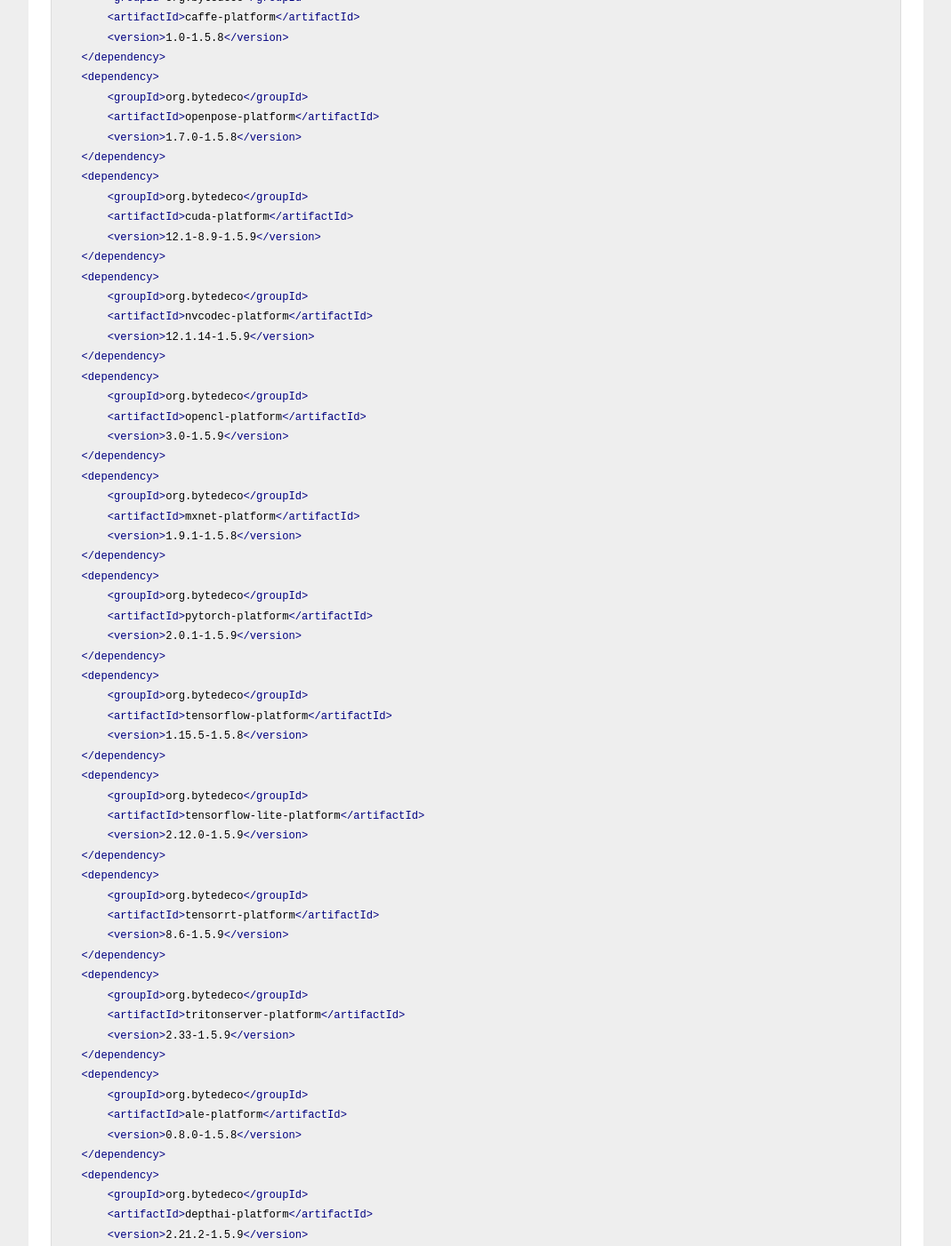
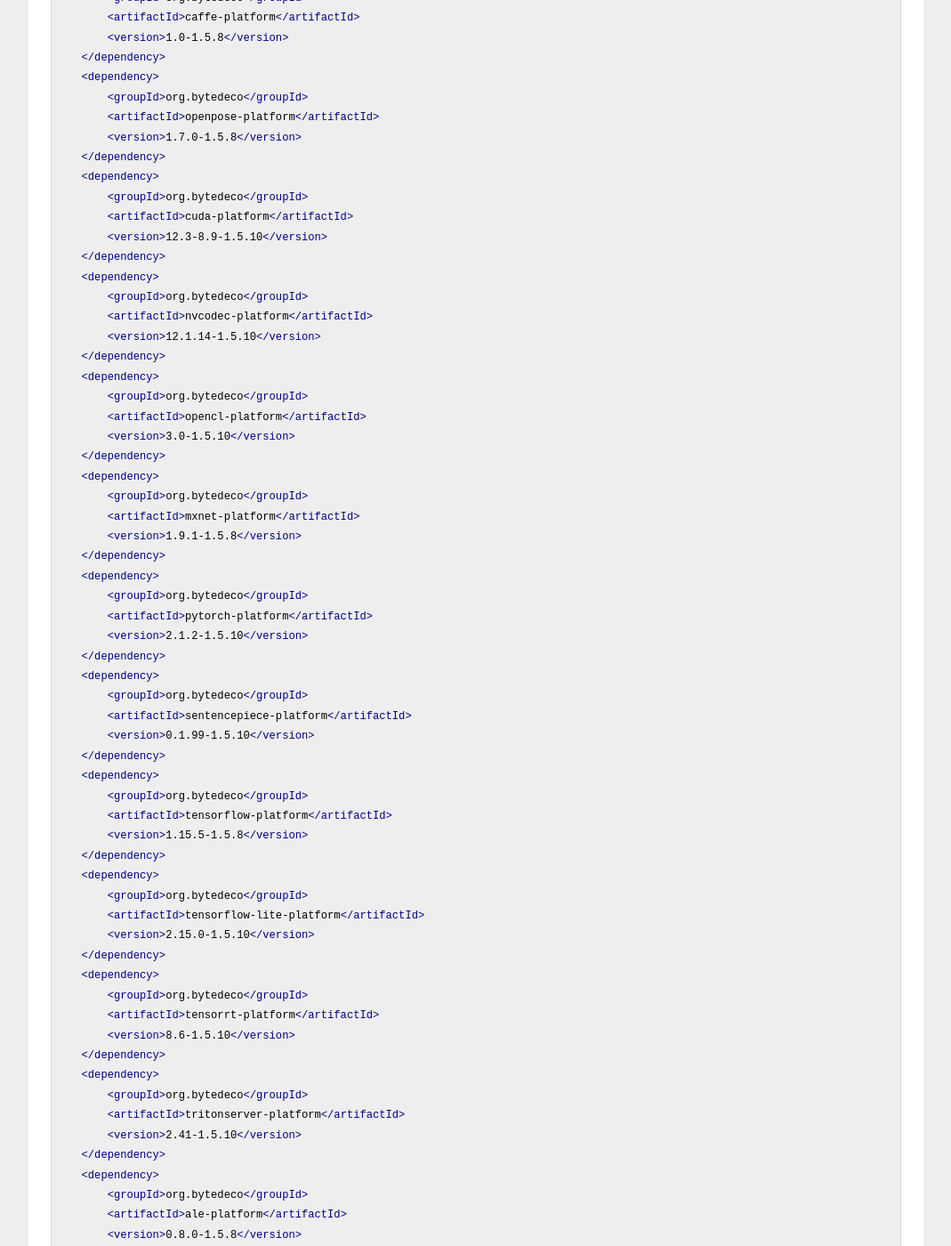
Before and after one commit to bytedeco/bytedeco.github.io, a Jekyll site: the page built from download/index.md, in a window 1280 px wide and 1400 px high, scrolled down 4629 px. Shown: the whole window at 89% size, without its empty margins (105-1174 px from the left). Built offline with Jekyll 4.4.1, drawn with Linux system fonts in a browser that asks for light colours; some of the changed text lies outside the part shown.

Commit message:
Update links and presets for version 1.5.10

````diff
--- a/download/index.md
+++ b/download/index.md
@@ -18,18 +18,18 @@ Here is a sample list of dependencies that you can use as base for your own `pom
     <dependency>
         <groupId>org.bytedeco</groupId>
         <artifactId>javacpp-platform</artifactId>
-        <version>1.5.9</version>
+        <version>1.5.10</version>
     </dependency>
 
     <dependency>
         <groupId>org.bytedeco</groupId>
         <artifactId>opencv-platform</artifactId>
-        <version>4.7.0-1.5.9</version>
+        <version>4.9.0-1.5.10</version>
     </dependency>
     <dependency>
         <groupId>org.bytedeco</groupId>
         <artifactId>ffmpeg-platform</artifactId>
-        <version>6.0-1.5.9</version>
+        <version>6.1.1-1.5.10</version>
     </dependency>
     <dependency>
         <groupId>org.bytedeco</groupId>
@@ -94,12 +94,12 @@ Here is a sample list of dependencies that you can use as base for your own `pom
     <dependency>
         <groupId>org.bytedeco</groupId>
         <artifactId>hdf5-platform</artifactId>
-        <version>1.14.1-1.5.9</version>
+        <version>1.14.3-1.5.10</version>
     </dependency>
     <dependency>
         <groupId>org.bytedeco</groupId>
         <artifactId>hyperscan-platform</artifactId>
-        <version>5.4.2-1.5.9</version>
+        <version>5.4.2-1.5.10</version>
     </dependency>
     <dependency>
         <groupId>org.bytedeco</groupId>
@@ -109,7 +109,7 @@ Here is a sample list of dependencies that you can use as base for your own `pom
     <dependency>
         <groupId>org.bytedeco</groupId>
         <artifactId>mkl-platform</artifactId>
-        <version>2023.1-1.5.9</version>
+        <version>2024.0-1.5.10</version>
     </dependency>
     <dependency>
         <groupId>org.bytedeco</groupId>
@@ -119,47 +119,47 @@ Here is a sample list of dependencies that you can use as base for your own `pom
     <dependency>
         <groupId>org.bytedeco</groupId>
         <artifactId>dnnl-platform</artifactId>
-        <version>3.1-1.5.9</version>
+        <version>3.3.4-1.5.10</version>
     </dependency>
     <dependency>
         <groupId>org.bytedeco</groupId>
         <artifactId>openblas-platform</artifactId>
-        <version>0.3.23-1.5.9</version>
+        <version>0.3.26-1.5.10</version>
     </dependency>
     <dependency>
         <groupId>org.bytedeco</groupId>
         <artifactId>arpack-ng-platform</artifactId>
-        <version>3.9.0-1.5.9</version>
+        <version>3.9.1-1.5.10</version>
     </dependency>
     <dependency>
         <groupId>org.bytedeco</groupId>
         <artifactId>cminpack-platform</artifactId>
-        <version>1.3.8-1.5.9</version>
+        <version>1.3.8-1.5.10</version>
     </dependency>
     <dependency>
         <groupId>org.bytedeco</groupId>
         <artifactId>fftw-platform</artifactId>
-        <version>3.3.10-1.5.9</version>
+        <version>3.3.10-1.5.10</version>
     </dependency>
     <dependency>
         <groupId>org.bytedeco</groupId>
         <artifactId>gsl-platform</artifactId>
-        <version>2.7-1.5.9</version>
+        <version>2.7-1.5.10</version>
     </dependency>
     <dependency>
         <groupId>org.bytedeco</groupId>
         <artifactId>cpython-platform</artifactId>
-        <version>3.11.3-1.5.9</version>
+        <version>3.12.1-1.5.10</version>
     </dependency>
     <dependency>
         <groupId>org.bytedeco</groupId>
         <artifactId>numpy-platform</artifactId>
-        <version>1.24.3-1.5.9</version>
+        <version>1.26.3-1.5.10</version>
     </dependency>
     <dependency>
         <groupId>org.bytedeco</groupId>
         <artifactId>scipy-platform</artifactId>
-        <version>1.10.1-1.5.9</version>
+        <version>1.12.0-1.5.10</version>
     </dependency>
     <dependency>
         <groupId>org.bytedeco</groupId>
@@ -169,12 +169,12 @@ Here is a sample list of dependencies that you can use as base for your own `pom
     <dependency>
         <groupId>org.bytedeco</groupId>
         <artifactId>llvm-platform</artifactId>
-        <version>16.0.4-1.5.9</version>
+        <version>17.0.6-1.5.10</version>
     </dependency>
     <dependency>
         <groupId>org.bytedeco</groupId>
         <artifactId>libffi-platform</artifactId>
-        <version>3.4.4-1.5.9</version>
+        <version>3.4.4-1.5.10</version>
     </dependency>
     <dependency>
         <groupId>org.bytedeco</groupId>
@@ -189,12 +189,12 @@ Here is a sample list of dependencies that you can use as base for your own `pom
     <dependency>
         <groupId>org.bytedeco</groupId>
         <artifactId>leptonica-platform</artifactId>
-        <version>1.83.0-1.5.9</version>
+        <version>1.84.1-1.5.10</version>
     </dependency>
     <dependency>
         <groupId>org.bytedeco</groupId>
         <artifactId>tesseract-platform</artifactId>
-        <version>5.3.1-1.5.9</version>
+        <version>5.3.4-1.5.10</version>
     </dependency>
     <dependency>
         <groupId>org.bytedeco</groupId>
@@ -209,17 +209,17 @@ Here is a sample list of dependencies that you can use as base for your own `pom
     <dependency>
         <groupId>org.bytedeco</groupId>
         <artifactId>cuda-platform</artifactId>
-        <version>12.1-8.9-1.5.9</version>
+        <version>12.3-8.9-1.5.10</version>
     </dependency>
     <dependency>
         <groupId>org.bytedeco</groupId>
         <artifactId>nvcodec-platform</artifactId>
-        <version>12.1.14-1.5.9</version>
+        <version>12.1.14-1.5.10</version>
     </dependency>
     <dependency>
         <groupId>org.bytedeco</groupId>
         <artifactId>opencl-platform</artifactId>
-        <version>3.0-1.5.9</version>
+        <version>3.0-1.5.10</version>
     </dependency>
     <dependency>
         <groupId>org.bytedeco</groupId>
@@ -229,7 +229,12 @@ Here is a sample list of dependencies that you can use as base for your own `pom
     <dependency>
         <groupId>org.bytedeco</groupId>
         <artifactId>pytorch-platform</artifactId>
-        <version>2.0.1-1.5.9</version>
+        <version>2.1.2-1.5.10</version>
+    </dependency>
+    <dependency>
+        <groupId>org.bytedeco</groupId>
+        <artifactId>sentencepiece-platform</artifactId>
+        <version>0.1.99-1.5.10</version>
     </dependency>
     <dependency>
         <groupId>org.bytedeco</groupId>
@@ -239,17 +244,17 @@ Here is a sample list of dependencies that you can use as base for your own `pom
     <dependency>
         <groupId>org.bytedeco</groupId>
         <artifactId>tensorflow-lite-platform</artifactId>
-        <version>2.12.0-1.5.9</version>
+        <version>2.15.0-1.5.10</version>
     </dependency>
     <dependency>
         <groupId>org.bytedeco</groupId>
         <artifactId>tensorrt-platform</artifactId>
-        <version>8.6-1.5.9</version>
+        <version>8.6-1.5.10</version>
     </dependency>
     <dependency>
         <groupId>org.bytedeco</groupId>
         <artifactId>tritonserver-platform</artifactId>
-        <version>2.33-1.5.9</version>
+        <version>2.41-1.5.10</version>
     </dependency>
     <dependency>
         <groupId>org.bytedeco</groupId>
@@ -259,12 +264,12 @@ Here is a sample list of dependencies that you can use as base for your own `pom
     <dependency>
         <groupId>org.bytedeco</groupId>
         <artifactId>depthai-platform</artifactId>
-        <version>2.21.2-1.5.9</version>
+        <version>2.24.0-1.5.10</version>
     </dependency>
     <dependency>
         <groupId>org.bytedeco</groupId>
         <artifactId>onnx-platform</artifactId>
-        <version>1.14.0-1.5.9</version>
+        <version>1.15.0-1.5.10</version>
     </dependency>
     <dependency>
         <groupId>org.bytedeco</groupId>
@@ -274,17 +279,17 @@ Here is a sample list of dependencies that you can use as base for your own `pom
     <dependency>
         <groupId>org.bytedeco</groupId>
         <artifactId>onnxruntime-platform</artifactId>
-        <version>1.15.0-1.5.9</version>
+        <version>1.16.3-1.5.10</version>
     </dependency>
     <dependency>
         <groupId>org.bytedeco</groupId>
         <artifactId>tvm-platform</artifactId>
-        <version>0.12.0-1.5.9</version>
+        <version>0.14.0-1.5.10</version>
     </dependency>
     <dependency>
         <groupId>org.bytedeco</groupId>
         <artifactId>bullet-platform</artifactId>
-        <version>3.25-1.5.9</version>
+        <version>3.25-1.5.10</version>
     </dependency>
     <dependency>
         <groupId>org.bytedeco</groupId>
@@ -314,14 +319,14 @@ Here is a sample list of dependencies that you can use as base for your own `pom
     <dependency>
         <groupId>org.bytedeco</groupId>
         <artifactId>systems-platform</artifactId>
-        <version>1.5.9</version>
+        <version>1.5.10</version>
     </dependency>
 
     <!-- Additional dependencies required to use CUDA, cuDNN, NCCL, and TensorRT -->
     <dependency>
         <groupId>org.bytedeco</groupId>
         <artifactId>opencv-platform-gpu</artifactId>
-        <version>4.7.0-1.5.9</version>
+        <version>4.9.0-1.5.10</version>
     </dependency>
     <dependency>
         <groupId>org.bytedeco</groupId>
@@ -336,7 +341,7 @@ Here is a sample list of dependencies that you can use as base for your own `pom
     <dependency>
         <groupId>org.bytedeco</groupId>
         <artifactId>pytorch-platform-gpu</artifactId>
-        <version>2.0.1-1.5.9</version>
+        <version>2.1.2-1.5.10</version>
     </dependency>
     <dependency>
         <groupId>org.bytedeco</groupId>
@@ -346,12 +351,12 @@ Here is a sample list of dependencies that you can use as base for your own `pom
     <dependency>
         <groupId>org.bytedeco</groupId>
         <artifactId>onnxruntime-platform-gpu</artifactId>
-        <version>1.15.0-1.5.9</version>
+        <version>1.16.3-1.5.10</version>
     </dependency>
     <dependency>
         <groupId>org.bytedeco</groupId>
         <artifactId>tvm-platform-gpu</artifactId>
-        <version>0.12.0-1.5.9</version>
+        <version>0.14.0-1.5.10</version>
     </dependency>
 
     <!-- Optional dependencies to load Python-enabled builds -->
@@ -370,24 +375,24 @@ Here is a sample list of dependencies that you can use as base for your own `pom
     <dependency>
         <groupId>org.bytedeco</groupId>
         <artifactId>cuda-platform-redist</artifactId>
-        <version>12.1-8.9-1.5.9</version>
+        <version>12.3-8.9-1.5.10</version>
     </dependency>
     <dependency>
         <groupId>org.bytedeco</groupId>
         <artifactId>tensorrt-platform-redist</artifactId>
-        <version>8.6-1.5.9</version>
+        <version>8.6-1.5.10</version>
     </dependency>
 
     <!-- Additional dependencies to use bundled full version of MKL -->
     <dependency>
         <groupId>org.bytedeco</groupId>
         <artifactId>mkl-platform-redist</artifactId>
-        <version>2023.1-1.5.9</version>
+        <version>2024.0-1.5.10</version>
     </dependency>
 
     <dependency>
         <groupId>org.bytedeco</groupId>
         <artifactId>javacv-platform</artifactId>
-        <version>1.5.9</version>
+        <version>1.5.10</version>
     </dependency>
 ```
--- a/index.html
+++ b/index.html
@@ -58,6 +58,7 @@ title: Home
     <li><a href="https://github.com/bytedeco/javacpp-presets/tree/master/opencl">OpenCL</a> &ndash; [<a href="https://github.com/bytedeco/javacpp-presets/tree/master/opencl#sample-usage">sample usage</a>] [<a href="http://bytedeco.org/javacpp-presets/opencl/apidocs/">API</a>] &ndash; Open standard for parallel programming of heterogeneous systems</li>
     <li><a href="https://github.com/bytedeco/javacpp-presets/tree/master/mxnet">MXNet</a> &ndash; [<a href="https://github.com/bytedeco/javacpp-presets/tree/master/mxnet#sample-usage">sample usage</a>] [<a href="http://bytedeco.org/javacpp-presets/mxnet/apidocs/">API</a>] &ndash; Flexible and efficient library for deep learning</li>
     <li><a href="https://github.com/bytedeco/javacpp-presets/tree/master/pytorch">PyTorch</a> &ndash; [<a href="https://github.com/bytedeco/javacpp-presets/tree/master/pytorch#sample-usage">sample usage</a>] [<a href="http://bytedeco.org/javacpp-presets/pytorch/apidocs/">API</a>] &ndash; Tensors and dynamic neural networks with strong GPU acceleration</li>
+    <li><a href="https://github.com/bytedeco/javacpp-presets/tree/master/sentencepiece">SentencePiece</a> &ndash; [<a href="https://github.com/bytedeco/javacpp-presets/tree/master/sentencepiece/#sample-usage">sample usage</a>] [<a href="http://bytedeco.org/javacpp-presets/sentencepiece/apidocs/">API</a>] &ndash; Unsupervised text tokenizer for neural-network-based text generation</li>
     <li><a href="https://github.com/bytedeco/javacpp-presets/tree/master/tensorflow">TensorFlow</a> &ndash; [<a href="https://github.com/bytedeco/javacpp-presets/tree/master/tensorflow#sample-usage">sample usage</a>] [<a href="http://bytedeco.org/javacpp-presets/tensorflow/apidocs/">API</a>] &ndash; Computation using data flow graphs for scalable machine learning</li>
     <li><a href="https://github.com/bytedeco/javacpp-presets/tree/master/tensorflow-lite">TensorFlow Lite</a> &ndash; [<a href="https://github.com/bytedeco/javacpp-presets/tree/master/tensorflow-lite#sample-usage">sample usage</a>] [<a href="http://bytedeco.org/javacpp-presets/tensorflow-lite/apidocs/">API</a>] &ndash; An open source deep learning framework for on-device inference</li>
     <li><a href="https://github.com/bytedeco/javacpp-presets/tree/master/tensorrt">TensorRT</a> &ndash; [<a href="https://github.com/bytedeco/javacpp-presets/tree/master/tensorrt#sample-usage">sample usage</a>] [<a href="http://bytedeco.org/javacpp-presets/tensorrt/apidocs/">API</a>] &ndash; High-performance deep learning inference optimizer and runtime</li>
````
Also changed, not shown: builds/index.md (+4 -4 lines).
